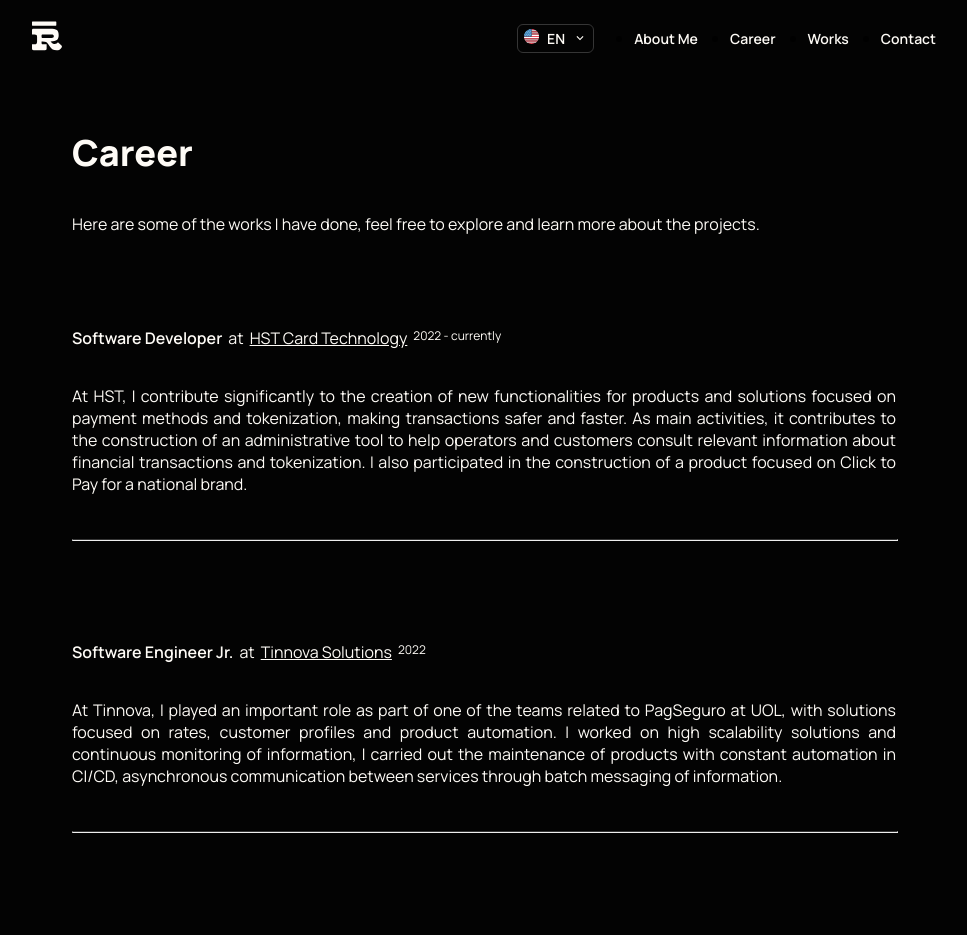
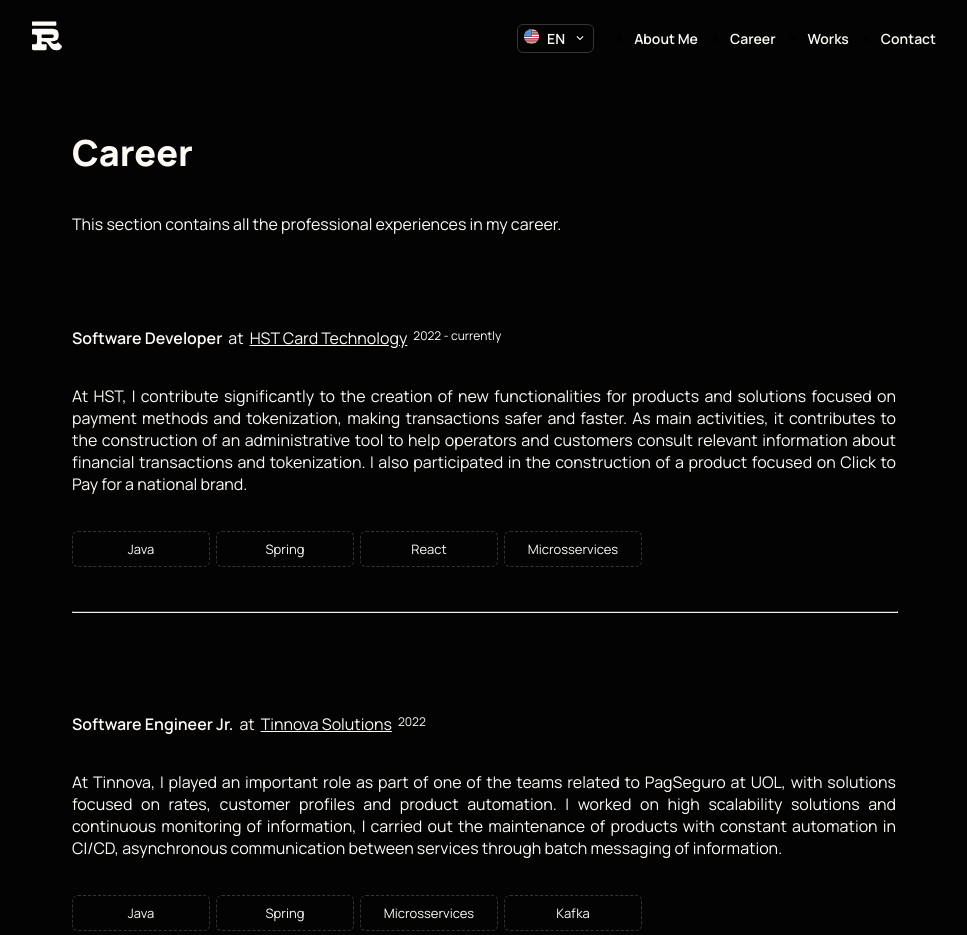
Before and after one commit to rodrigoge/portfolio, a Next.js app: page /career in a window 1280 px wide. Shown: the top 935 px of the page, without its empty margins (156-1123 px from the left). Built offline with nearby package versions, Linux system fonts and the light colour scheme.

Commit message:
feat: adding tag component

```diff
--- a/src/app/career/page.tsx
+++ b/src/app/career/page.tsx
@@ -23,6 +23,10 @@ export default function Career() {
                     link="https://hst.com.br/pt-br/"
                     workingTime={`2022 - ${t("currently")}`}
                     resume={(t("firstCareerResume"))}
+                    firstTechTag="Java"
+                    secondTechTag="Spring"
+                    thirdTechTag="React"
+                    fourthTechTag="Microsservices"
                 />
                 <hr />
                 <Item
@@ -31,6 +35,10 @@ export default function Career() {
                     link="https://tinnova.com.br/"
                     workingTime="2022"
                     resume={(t("secondCareerResume"))}
+                    firstTechTag="Java"
+                    secondTechTag="Spring"
+                    thirdTechTag="Microsservices"
+                    fourthTechTag="Kafka"
                 />
                 <hr />
                 <Item
@@ -39,6 +47,10 @@ export default function Career() {
                     link="https://www.b2ml.com.br/"
                     workingTime="2020 - 2022"
                     resume={(t("thirdCareerResume"))}
+                    firstTechTag="Java"
+                    secondTechTag="JSF"
+                    thirdTechTag="Primefaces"
+                    fourthTechTag="Monolito"
                 />
             </div>
         </div>
--- a/src/components/Item/Item.module.scss
+++ b/src/components/Item/Item.module.scss
@@ -31,6 +31,14 @@
     .resume {
         text-align: justify;
     }
+
+    .tag {
+        display: flex;
+        flex-direction: row;
+        justify-content: flex-start;
+        align-items: center;
+        gap: 6px;
+    }
 }
 
 @media (max-width: 920px) {
@@ -61,5 +69,12 @@
             justify-content: center;
             align-items: center;
         }
+
+        .tag {
+            display: flex;
+            flex-direction: column;
+            justify-content: center;
+            align-items: center;
+        }
     }
 }
--- a/src/components/Item/Item.tsx
+++ b/src/components/Item/Item.tsx
@@ -1,6 +1,7 @@
 import { useLanguage } from '@/hooks/useLanguage'
 import { ItemType } from '@/types/ItemType'
 import Link from 'next/link'
+import Tag from '../Tag/Tag'
 import styles from './Item.module.scss'
 
 export default function Item({
@@ -8,7 +9,11 @@ export default function Item({
     enterprise,
     link,
     workingTime,
-    resume
+    resume,
+    firstTechTag,
+    secondTechTag,
+    thirdTechTag,
+    fourthTechTag
 }: ItemType) {
     const {t} = useLanguage()
     return(
@@ -26,6 +31,12 @@ export default function Item({
             <div className={styles.resume}>
                 {resume}
             </div>
+            <div className={styles.tag}>
+                <Tag text={firstTechTag} />
+                <Tag text={secondTechTag} />
+                <Tag text={thirdTechTag} />
+                <Tag text={fourthTechTag} />
+            </div>
         </div>
     )
 }
--- /dev/null
+++ b/src/components/Tag/Tag.module.scss
@@ -0,0 +1,10 @@
+@use '../../styles/global' as vars;
+
+.container {
+    border: 1px dashed vars.$grey;
+    border-radius: 6px;
+    width: 120px;
+    padding: 8px 8px;
+    text-align: center;
+    font-size: 13px;
+}
--- /dev/null
+++ b/src/components/Tag/Tag.tsx
@@ -0,0 +1,12 @@
+import { TagType } from '@/types/TagType'
+import styles from './Tag.module.scss'
+
+export default function Tag({text}: TagType) {
+    return(
+        <div className={styles.container}>
+            <span>
+                {text}
+            </span>
+        </div>
+    )
+}
--- a/src/translations/translations.ts
+++ b/src/translations/translations.ts
@@ -13,7 +13,7 @@ export const translations = {
         inProgress: "In Progress",
         aboutMeResume: "With experience and expertise in developing web applications and solutions, I have been part of multidisciplinary teams serving millions of users, always focusing on performance and security. Trained as a Systems Analyst, I work with a wide range of programming languages and frameworks in the market, striving to build robust and innovative products.",
         worksResume: "Here are some of the works I have done, feel free to explore and learn more about the projects.",
-        careerResume: "Here are some of the works I have done, feel free to explore and learn more about the projects.",
+        careerResume: "This section contains all the professional experiences in my career.",
         at: "at",
         currently: "currently",
         firstCareerResume:"At HST, I contribute significantly to the creation of new functionalities for products and solutions focused on payment methods and tokenization, making transactions safer and faster. As main activities, it contributes to the construction of an administrative tool to help operators and customers consult relevant information about financial transactions and tokenization. I also participated in the construction of a product focused on Click to Pay for a national brand.",
@@ -34,7 +34,7 @@ export const translations = {
         inProgress: "Em Desenvolvimento",
         aboutMeResume: "Com experiência e expertise no desenvolvimento de aplicações e soluções web, tenho feito parte de equipes multidisciplinares atendendo milhões de usuários, sempre com foco em performance e segurança. Formado como Analista de Sistemas, trabalho com as mais diversas linguagens de programação e frameworks existentes no mercado, buscando construir produtos robustos e inovadores.",
         worksResume: "Aqui estão alguns dos trabalhos que realizei, fique à vontade para explorar e aprender mais sobre os projetos.",
-        careerResume: "Aqui estão alguns dos trabalhos que realizei, fique à vontade para explorar e conhecer mais sobre os projetos.",
+        careerResume: "Nesta seção estão todas as experiências profissionais na minha carreira.",
         at: "na",
         currently: "atualmente",
         firstCareerResume: "Na HST contribuo significativamente para a criação de novas funcionalidades para produtos e soluções focadas em meios de pagamento e tokenização, tornando as transações mais seguras e rápidas. Como atividades principais, contribui para a construção de uma ferramenta administrativa para auxiliar operadores e clientes na consulta de informações relevantes sobre transações financeiras e tokenização. Também participei da construção de um produto focado em Click to Pay para uma marca nacional.",
--- a/src/types/ItemType.ts
+++ b/src/types/ItemType.ts
@@ -4,4 +4,8 @@ export interface ItemType {
     link: string,
     workingTime: string,
     resume: string
+    firstTechTag: string
+    secondTechTag: string
+    thirdTechTag: string
+    fourthTechTag: string
 }
--- /dev/null
+++ b/src/types/TagType.ts
@@ -0,0 +1,3 @@
+export interface TagType {
+    text: string
+}
```
